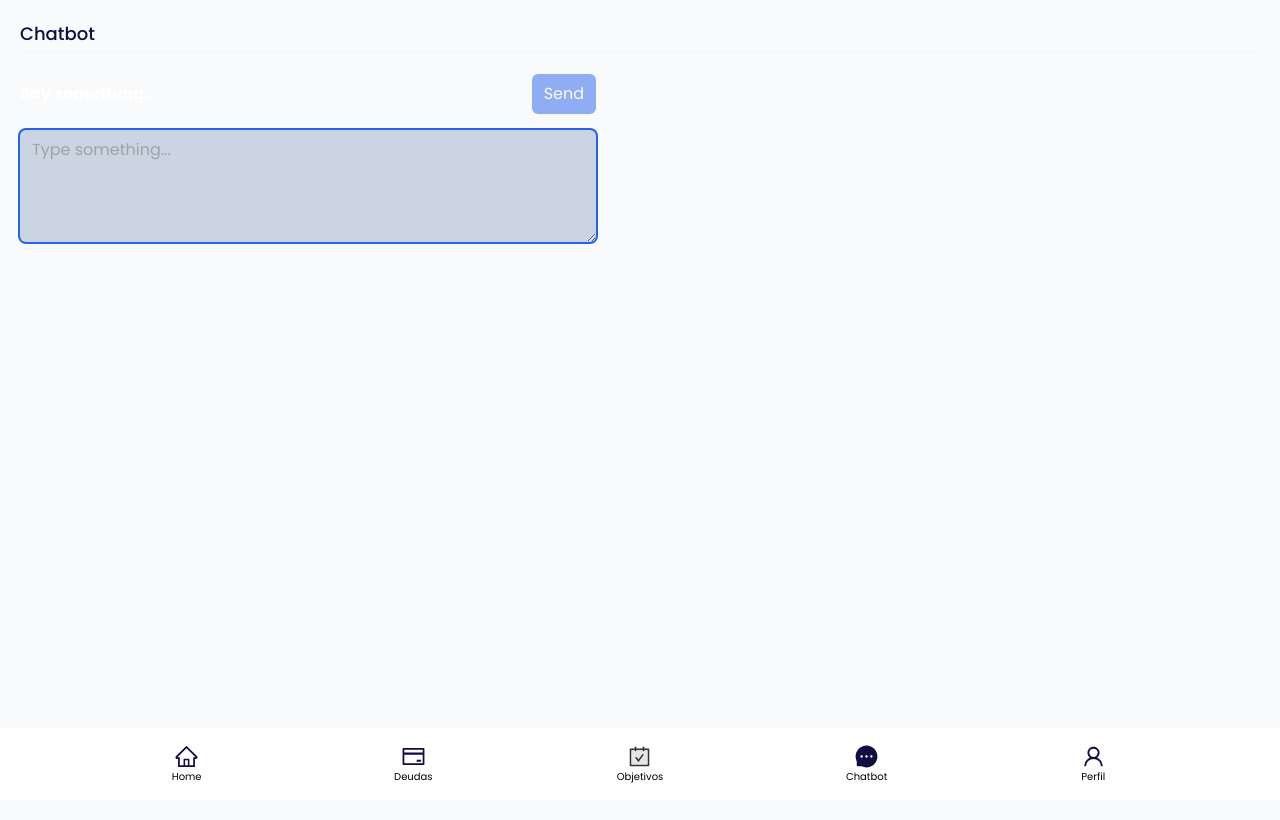
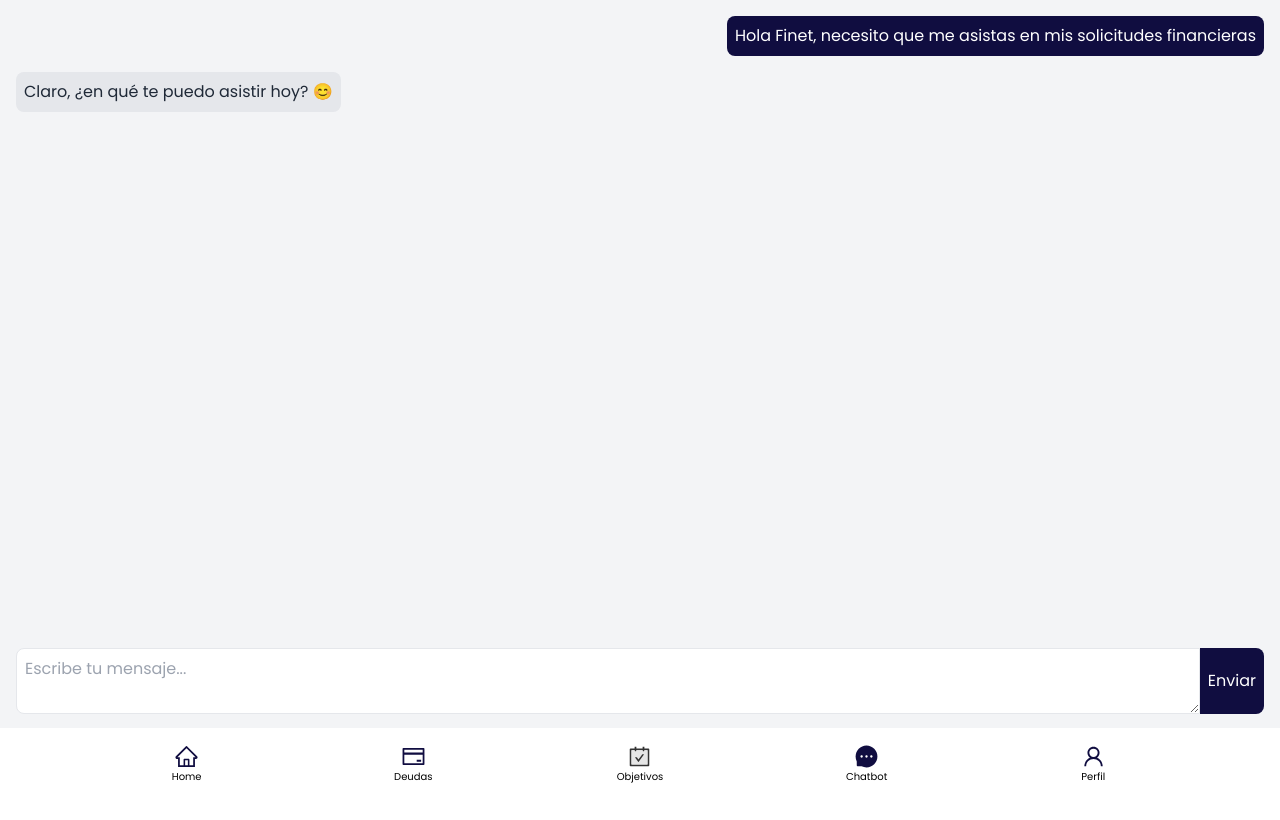
Before and after one commit to telnesito/finapp, a Next.js app: page /chatbot in a window 1280 px wide. Shown: the top 820 px of the page. Built offline with nearby package versions, Linux system fonts and the light colour scheme; no server answers; the database is empty; sample sign-in values are in the browser's storage.

Commit message:
Chat bot v.1 - Estable

```diff
--- a/app/chatbot/layout.js
+++ b/app/chatbot/layout.js
@@ -1,11 +1,16 @@
 import React from 'react'
 import Navbar from '../components/Navbar'
+import { UserProvider } from '../customHooks/UserContext'
 
 const Layout = ({ children }) => {
   return (
     <div>
-      {children}
-      <Navbar page={'Chatbot'} />
+      <UserProvider>
+
+        {children}
+        <Navbar page={'Chatbot'} />
+      </UserProvider>
+
     </div>
   )
 }
--- a/app/chatbot/page.js
+++ b/app/chatbot/page.js
@@ -1,61 +1,214 @@
 "use client";
-import React from 'react';
+import React, { useState, useEffect, useRef } from "react";
+import parse from 'html-react-parser';
 
-import { useChat } from "ai/react";
+import {
+  GoogleGenerativeAI,
+  HarmCategory,
+  HarmBlockThreshold,
+} from "@google/generative-ai";
+import { obtenerDeudas } from "../firebase/firestore/getDeudas";
+import { obtenerObjetivos } from "../firebase/firestore/getObjetives";
+import { obtenerTransacciones } from "../firebase/firestore/getTransaction";
+import { obtenerUsuario } from "../firebase/auth/currentSesion";
+import { useUser } from "../customHooks/UserContext";
+import { getUserProfile } from "../firebase/firestore/getProfileFromDb";
+import { useRouter } from "next/navigation";
 
-const Page = () => {
-  const { messages, input, handleInputChange, handleSubmit, isLoading } = useChat(); // Ruta corregida
+const Chatbot = () => {
+  const [userInput, setUserInput] = useState("");
+  const [userData, setUserData] = useState(null);
+  const { userProfile, setUserProfile } = useUser();
+  const [objetivos, setObjetivos] = useState([]);
+  const [transacciones, setTransacciones] = useState([]);
+  const [deudas, setDeudas] = useState([]);
+  const [chatHistory, setChatHistory] = useState([
+    { role: "user", parts: [{ text: "Hola Finet, necesito que me asistas en mis solicitudes financieras\n" }] },
+    {
+      role: "model",
+      parts: [
+        { text: "Claro, ¿en qué te puedo asistir hoy? 😊 \n" },
+      ],
+    },
+  ]);
+  const [loading, setLoading] = useState(false);
+
+  const apiKey = "AIzaSyD3clbXIoxJ0U34wfs7nr5D61RFSckDOiQ"; // Coloca tu API Key aquí
+  const chatSessionRef = useRef(null);
+
+  const router = useRouter();
+
+  useEffect(() => {
+    const fetchUserData = async () => {
+      const user = await obtenerUsuario();
+      if (!user) {
+        router.push('/login');
+      } else {
+        setUserData(user);
+
+        obtenerTransacciones(user.uid, (transaccionesData) => {
+          setTransacciones(transaccionesData);
+        });
+
+
+
+        obtenerObjetivos(user.uid, (objetivosData) => {
+          setObjetivos(objetivosData);
+        });
+
+        obtenerDeudas(user.uid, (deudaData) => {
+          setDeudas(deudaData);
+        });
+
+        const userProfileFromFirestore = await getUserProfile(user.uid);
+        setUserProfile(userProfileFromFirestore);
+      }
+    };
+
+    fetchUserData();
+  }, [router, setUserProfile]);
+
+
+  useEffect(() => {
+
+    const formatTransacciones = (transacciones) => {
+      return transacciones.map((transaccion, index) => {
+        return `Transacción ${index + 1}:
+          - Descripción: ${transaccion.descripcion}
+          - Monto: ${transaccion.importe}
+          - Fecha: ${transaccion.fecha}
+          - Categoria: ${transaccion.categoria}
+        `;
+      }).join("\n");
+    };
+
+    const initializeChatSession = async () => {
+      if (userProfile && userData) {
+        console.log(transacciones)
+        const genAI = new GoogleGenerativeAI(apiKey);
+        const model = genAI.getGenerativeModel({
+          model: "gemini-1.5-pro-latest",
+          systemInstruction: `Eres un asistente financiero, te llamas finet y tienes que responder solo a preguntas en el área de las finanzas.
+
+          quiero que tus respuestas sean en formato HTML, usa las etiquetas necesarias segun la respuesta, quiero le des prioridad a ciertas palabras y las hagas diferenciar con diferentes etiquetas, todas las etiquetas deben tener algun estilo con estilos en linea, tienes totalmente prohibido enviar alguna respuesta que pueda romper la interfaz o la aplicacion.
+
+          Las principales preguntas a las que responderás serán sobre las finanzas personales del usuario, eso incluye
+          las deudas, los objetivos y sus últimos movimientos.
+
+          Aquí tienes el balance actual del usuario ${userProfile.balance_general},
+          Aquí tienes el nombre del usuario ${userData.displayName},
+          aquí tienes el email del usuario ${userData.email},
+          Aqui tienes las ultima transaccion del usuario ${formatTransacciones(transacciones)}
+          `
+        });
+
+        const generationConfig = {
+          temperature: 1,
+          topP: 0.95,
+          topK: 64,
+          maxOutputTokens: 8192,
+          responseMimeType: "text/plain",
+        };
+
+        const safetySettings = [
+          {
+            category: HarmCategory.HARM_CATEGORY_HARASSMENT,
+            threshold: HarmBlockThreshold.BLOCK_MEDIUM_AND_ABOVE,
+          },
+          {
+            category: HarmCategory.HARM_CATEGORY_HATE_SPEECH,
+            threshold: HarmBlockThreshold.BLOCK_MEDIUM_AND_ABOVE,
+          },
+          {
+            category: HarmCategory.HARM_CATEGORY_SEXUALLY_EXPLICIT,
+            threshold: HarmBlockThreshold.BLOCK_MEDIUM_AND_ABOVE,
+          },
+          {
+            category: HarmCategory.HARM_CATEGORY_DANGEROUS_CONTENT,
+            threshold: HarmBlockThreshold.BLOCK_MEDIUM_AND_ABOVE,
+          },
+        ];
+
+        chatSessionRef.current = model.startChat({
+          generationConfig,
+          safetySettings,
+          history: chatHistory,
+        });
+      }
+    };
+
+    initializeChatSession();
+  }, [userProfile, userData, chatHistory]); // Dependencia en userProfile y userData
+
+  const sendMessage = async () => {
+    if (!chatSessionRef.current) return;
+
+    const userMessage = { role: "user", parts: [{ text: userInput + "\n" }] };
+    setChatHistory((prevChatHistory) => [...prevChatHistory, userMessage]);
+    setUserInput("");
+    setLoading(true);
+
+    try {
+      const result = await chatSessionRef.current.sendMessage(userInput);
+      const modelMessage = { role: "model", parts: [{ text: result.response.text() + "\n" }] };
+
+      setChatHistory((prevChatHistory) => [...prevChatHistory, modelMessage]);
+    } catch (error) {
+      console.error("Error sending message:", error);
+    }
+
+    setLoading(false);
+  };
 
   return (
-    <div className='p-5 min-h-[760px] bg-[#F9FAFC]'>
-      <div className='flex flex-col animate-fade-aparecer bg-[#F9FAFC]' style={{ minHeight: '100vh', paddingBottom: '80px' }}>
-        <p className='text-azulMarino text-[18px] font-medium mb-'>Chatbot</p>
-        <div className='h-[1px] mt-[5px] mb-[5px] bg-gray-100'></div>
-
-        <form onSubmit={handleSubmit} className="max-w-xl w-full">
-          <div className="text-white max-h-96 h-full overflow-y-auto">
-            {messages.map((m) => (
+    <div className="flex flex-col h-screen bg-gray-100 p-4">
+      <div className="flex-grow overflow-y-auto mb-4">
+        {chatHistory.map((message, index) => (
           <div
-                key={m.id}
-                className={`flex flex-col mb-2 p-2 rounded-md ${m.role === "assistant"
-                  ? "self-end bg-gray-800"
-                  : "self-start bg-blue-700"
-                  }`}
+            key={index}
+            className={`flex mb-4 ${message.role === "user" ? "justify-end" : "justify-start"}`}
           >
-                <span
-                  className={`text-xs ${m.role === "assistant" ? "text-right" : "text-left"
-                    }`}
+            <div
+              className={`p-2 rounded-lg ${message.role === "user"
+                ? "bg-azulMarino text-white"
+                : "bg-gray-200 text-gray-800"}`}
             >
-                  {m.role}
-                </span>{" "}
-                {m.content}
+              {parse(message.parts[0].text)}
+              {console.log(message.parts[0].text)}
+            </div>
           </div>
         ))}
+        {loading && (
+          <div className="flex justify-start mb-4">
+            <div className="p-2 rounded-lg bg-gray-200 text-gray-800">
+              Escribiendo...
             </div>
-
-          <div className="flex justify-between my-4">
-            <label className="text-white block font-bold my-2">
-              Say something...
-            </label>
+          </div>
+        )}
+      </div>
+      <div className="flex mb-[70px]">
+        <textarea
+          type="text"
+          value={userInput}
+          onChange={(e) => setUserInput(e.target.value)}
+          onKeyPress={(e) => {
+            if (e.key === "Enter" && !e.shiftKey) {
+              e.preventDefault();
+              sendMessage();
+            }
+          }}
+          className="flex-grow p-2 border rounded-l-lg"
+          placeholder="Escribe tu mensaje..."
+        />
         <button
-              className="bg-blue-600 text-white px-3 py-2 rounded-md focus:outline-none focus:ring-2 focus:ring-blue-600 disabled:opacity-50"
-              disabled={isLoading || !input}
+          onClick={sendMessage}
+          className="p-2 bg-azulMarino text-white rounded-r-lg"
         >
-              Send
+          Enviar
         </button>
-          </div>
-          <textarea
-            rows={4}
-            value={input}
-            onChange={handleInputChange}
-            className="text-black bg-slate-300 px-3 py-2 w-full rounded-md focus:outline-none focus:ring-2 focus:ring-blue-600"
-            placeholder="Type something..."
-            autoFocus
-          />
-        </form>
       </div>
     </div>
   );
 };
 
-export default Page;
+export default Chatbot;
--- a/app/home/page.js
+++ b/app/home/page.js
@@ -29,9 +29,9 @@ const Page = () => {
   const { isOpen, openModal, closeModal, isClosing } = useModal()
   const [optionModal, setOptionModal] = useState(0)
   const [userData, setUserData] = useState(obtenerUsuario())
-  const [objetivos, setObjetivos] = useState([])
 
   const { userProfile, setUserProfile } = useUser()
+  const [objetivos, setObjetivos] = useState([])
   const [transacciones, setTransacciones] = useState([])
   const [deudas, setDeudas] = useState([])
   const router = useRouter()
--- a/package.json
+++ b/package.json
@@ -11,10 +11,12 @@
   "dependencies": {
     "@emotion/react": "^11.11.4",
     "@emotion/styled": "^11.11.5",
+    "@google/generative-ai": "^0.11.3",
     "@mui/icons-material": "^5.15.15",
     "@mui/material": "^5.15.15",
     "ai": "^3.1.12",
     "firebase": "^10.11.1",
+    "html-react-parser": "^5.1.10",
     "next": "14.1.4",
     "openai": "^4.47.1",
     "openai-edge": "^1.2.2",
```
Also changed, not shown: app/page.js (+3 -0 lines), 1 other file (tests, documents, lock files or other folders). Lines whose indentation alone changed are shown as unchanged.
